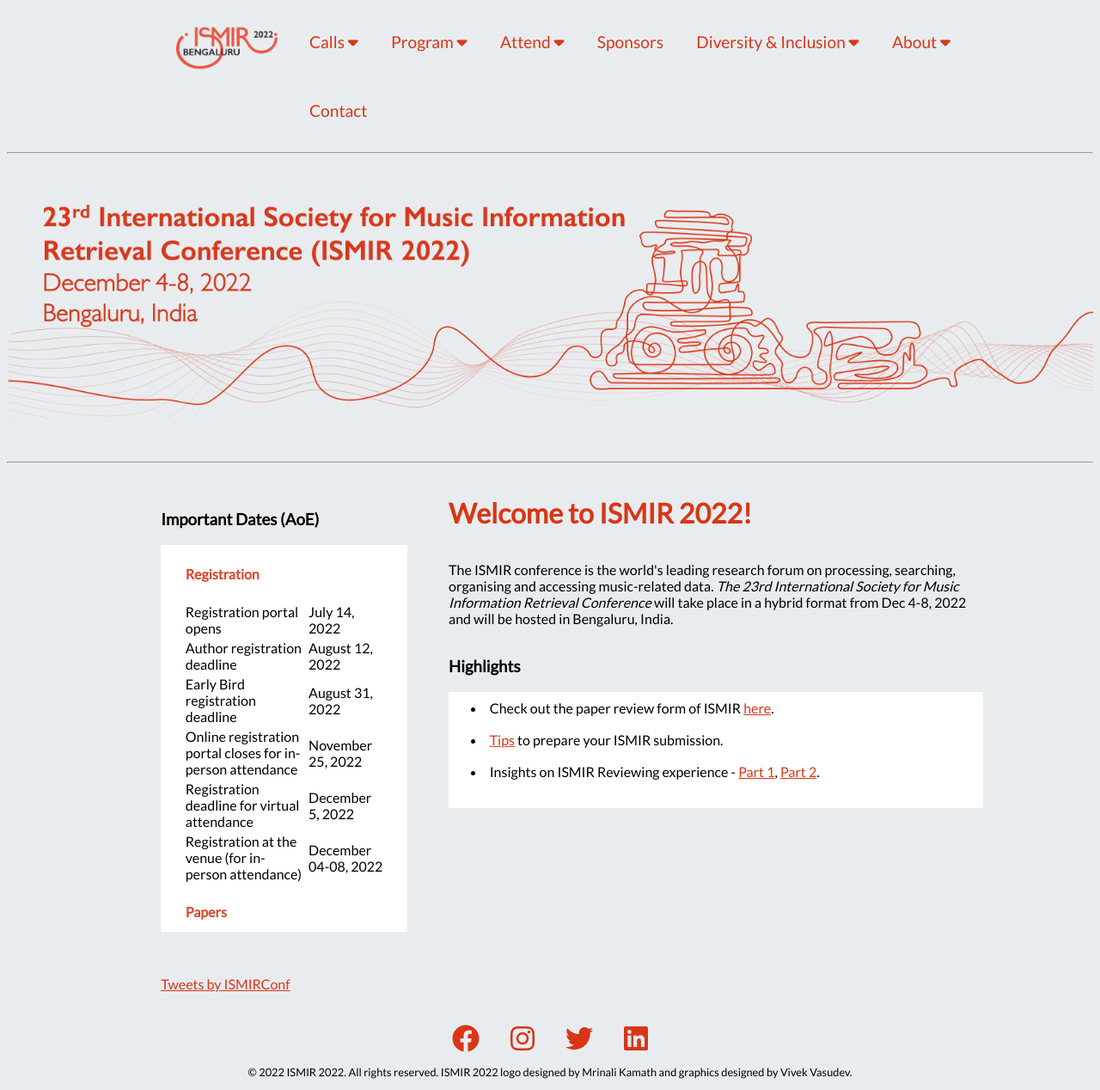
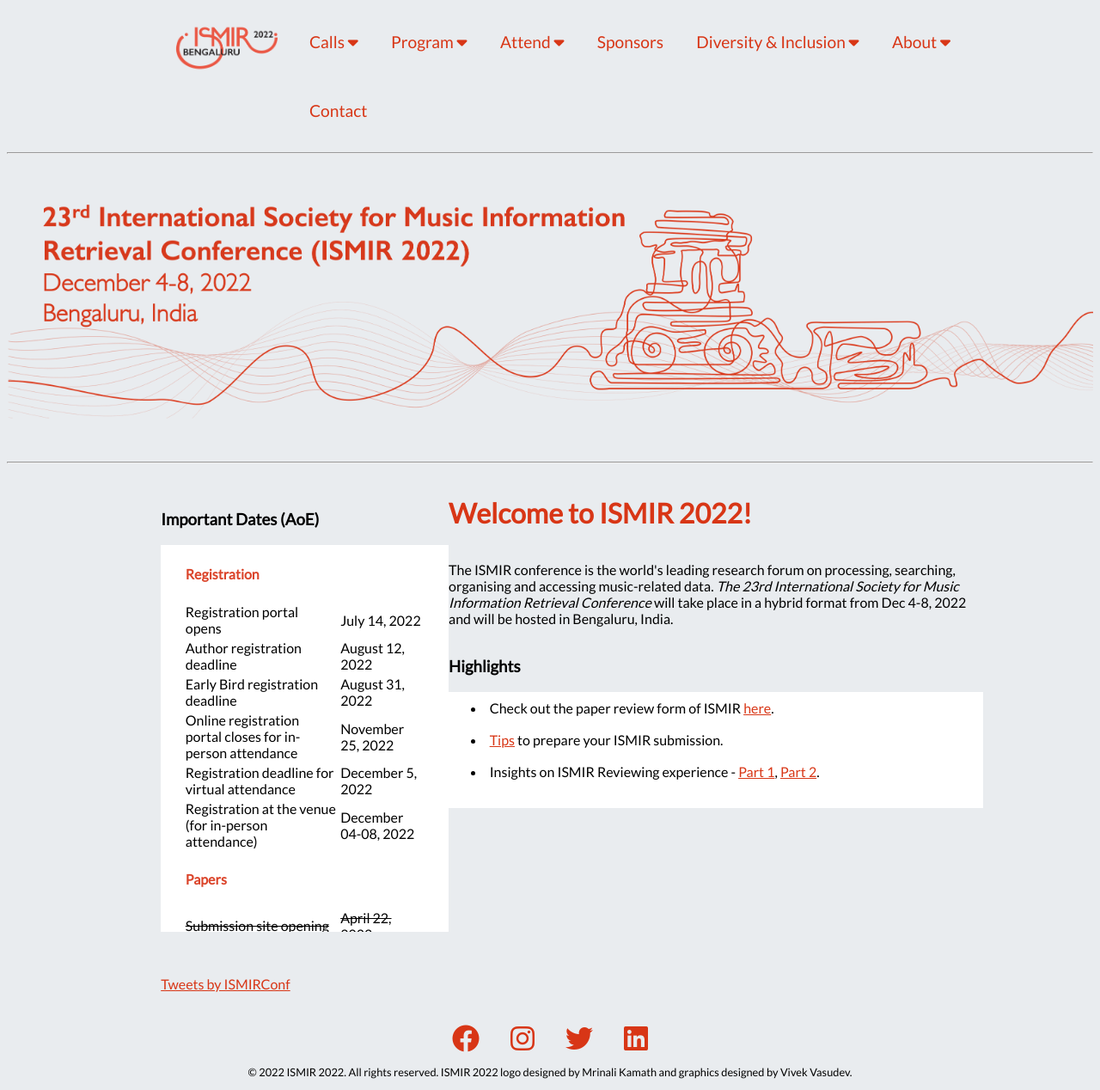
Before and after one commit to ismir2022/ismir2022.github.io, a Jekyll site: the page built from index_staging.md, in a window 1280 px wide. Shown: the whole page at 86% size. Built offline with Jekyll 4.4.1, drawn with Linux system fonts in a browser that asks for light colours; nearby versions of some CDN libraries; comment, search, counter and statistics services are not loaded.

Commit message:
width fixes of the left column in index staging

```diff
--- a/index_staging.md
+++ b/index_staging.md
@@ -22,7 +22,7 @@
 </table>
 
 ### Important Dates (AoE)
-<table class="timelinetable2" style="height:50vh; display: block; overflow-y:auto; overflow-x:hidden; background-color:rgb(255, 255, 255); padding-left: 2vw; padding-right: 2vw; padding-bottom: 1vh;">
+<table style="width:420; height:50vh; display: block; overflow-y:auto; overflow-x:hidden; background-color:rgb(255, 255, 255); padding-left: 2vw; padding-right: 2vw; padding-bottom: 1vh;">
         <tr>
             <td><h4><span style="color:#DB442A">Registration</span></h4></td>
             <td> </td>
@@ -170,7 +170,7 @@
         </tr>
 </table>
 <br>
-<div style="float:left;"><a class="twitter-timeline" data-width="450" data-height="500" href="https://twitter.com/ISMIRConf?ref_src=twsrc%5Etfw">Tweets by ISMIRConf</a> <script async src="https://platform.twitter.com/widgets.js" charset="utf-8"></script></div>
+<div style="float:left;"><a class="twitter-timeline" data-width="420" data-height="500" href="https://twitter.com/ISMIRConf?ref_src=twsrc%5Etfw">Tweets by ISMIRConf</a> <script async src="https://platform.twitter.com/widgets.js" charset="utf-8"></script></div>
 <!-- <div class="mobiletwitter"><a class="twitter-timeline" data-width="250" data-height="400" href="https://twitter.com/ISMIRConf?ref_src=twsrc%5Etfw">Tweets by ISMIRConf</a> <script async src="https://platform.twitter.com/widgets.js" charset="utf-8"></script></div> -->
 <br>
 <br>
```
